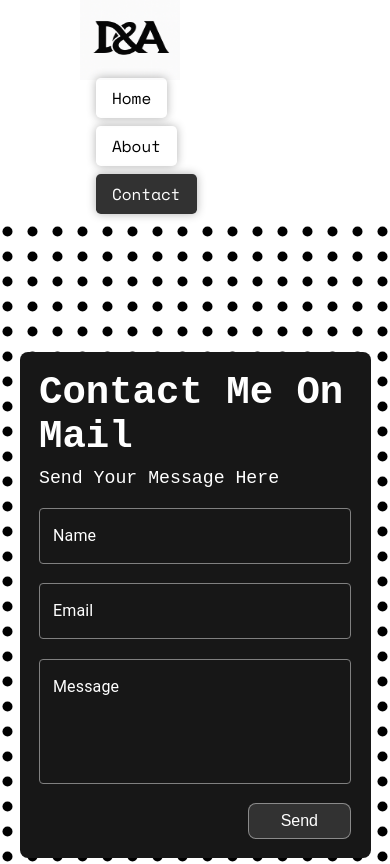
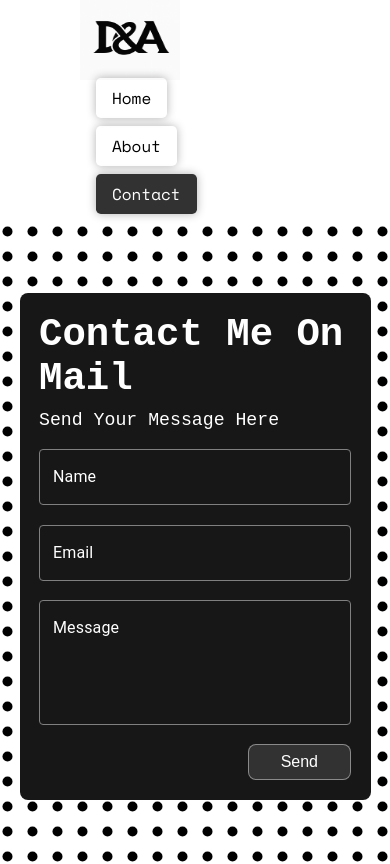
Before and after one commit to Abshilava0/myPortfolio, a Next.js app: page /contact in a window 390 px wide. Shown: the top 864 px of the page. Built offline with nearby package versions, Linux system fonts and the light colour scheme.

Commit message:
Describe your changes

```diff
--- a/app/contact/page.module.css
+++ b/app/contact/page.module.css
@@ -18,6 +18,7 @@
   justify-content: center;
   width: 50%;
   border-radius: 0.5rem;
+  margin-top: -5%;
 }
 .form{
   width: 100%;
@@ -74,6 +75,11 @@
 @media(max-width: 768px) {
   .formContainer{
     width: 90%;
-    margin-bottom: 20%;
+    margin-bottom: 25%;
   }
 }
+@media(max-width: 400px) {
+  .formContainer{
+    margin-bottom: 45%;
+  }
+}
--- a/app/layout.js
+++ b/app/layout.js
@@ -20,13 +20,16 @@ const spaceMono = Space_Mono({
 });
 
 export const metadata = {
-  title: "Create Next App",
-  description: "Generated by create next app",
+  title: "D&A Portfolio",
+  icons: {
+    icon: "/logo.png", // or "/favicon.png"
+  },
 };
 
 export default function RootLayout({ children }) {
   return (
     <html lang="en">
+
       <body className={`${geistSans.variable} ${geistMono.variable} ${spaceMono.variable}`}>
         <Header />
         {children}
```
